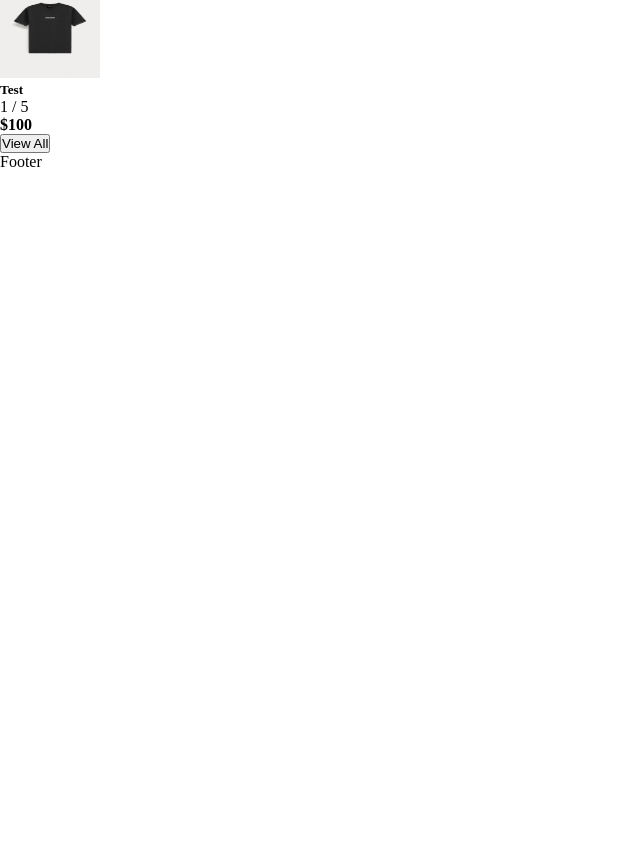
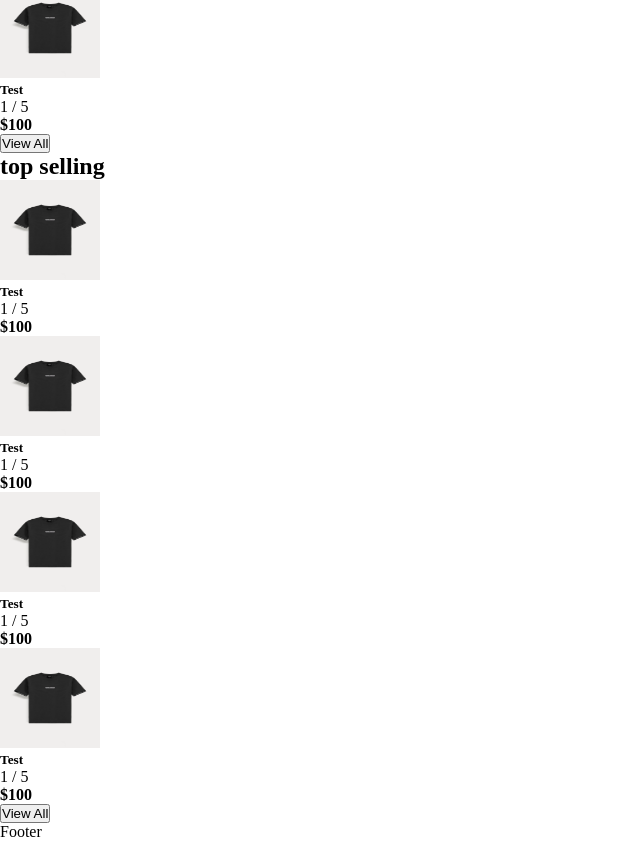
Before and after one commit to ss-tarunjk/shopin, a React (Create React App) app: page / in a window 1280 px wide. Shown: the part 934-1775 px from the top of the page, without its empty margins (0-640 px from the left). Before the commit the page ends 1105 px from the top, so only its background shows below. Built offline with nearby package versions, Linux system fonts and the light colour scheme.

Commit message:
NewArrivals made into reusable component

```diff
--- a/src/components/home/NewArrivals/index.jsx
+++ b/src/components/common/ShowProducts/index.jsx
@@ -1,12 +1,12 @@
-import styles from "./NewArrivals.module.css";
+import styles from "./ShowProducts.module.css";
 
-import ProductCard from "../../common/ProductCard";
+import ProductCard from "../ProductCard";
 
-export default function NewArrivals() {
+export default function ShowProducts({ title }) {
   return (
     <section>
       <div>
-        <h2>NEW ARRIVALS</h2>
+        <h2>{title}</h2>
 
         <div>
           <ProductCard
--- a/src/pages/HomePage.js
+++ b/src/pages/HomePage.js
@@ -1,11 +1,12 @@
 import Hero from "../components/home/Hero";
-import NewArrivals from "../components/home/NewArrivals";
+import ShowProducts from "../components/common/ShowProducts";
 
 export default function HomePage() {
   return (
     <div>
       <Hero />
-      <NewArrivals />
+      <ShowProducts title={"NEW ARRIVALS"} />
+      <ShowProducts title={"top selling"} />
     </div>
   );
 }
```
Also changed, not shown: src/components/common/ShowProducts/ShowProducts.module.css (added).
